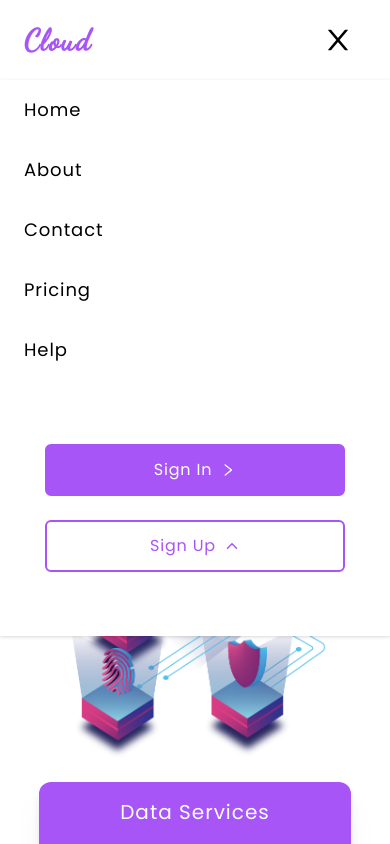
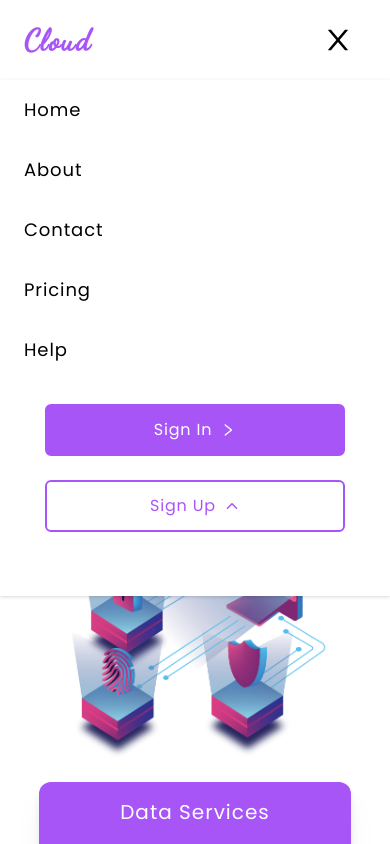
Before and after one commit to Orison03/Cloud-Project, a React (Create React App) app: page / in a window 390 px wide. Both pictures are taken after a click on the element 338 px from the left and 40 px from the top of the page. Shown: the top 844 px of the page. Built offline with nearby package versions, Linux system fonts and the light colour scheme.

Commit message:
hope is mt final nav style

```diff
--- a/src/components/Navbar.js
+++ b/src/components/Navbar.js
@@ -56,7 +56,7 @@ function Navbar() {
         <li className="py-4 text-lg font-normal tracking-wider">pricing</li>
         <li className="py-4 text-lg font-normal tracking-wider">help</li>
         {/* btn container */}
-        <div className="font-family flex flex-col justify-between mb-16 mt-16 max-w-2xl items-center space-y-6">
+        <div className="font-family flex flex-col justify-between mb-16 mt-6 max-w-2xl items-center space-y-6">
           <button className="flex justify-center items-center w-[300px] hover:border-normal text-normal max-w-[350px]">
             sign in <AiOutlineRight className="pl-2 w-6 font-bold" />
           </button>
```
